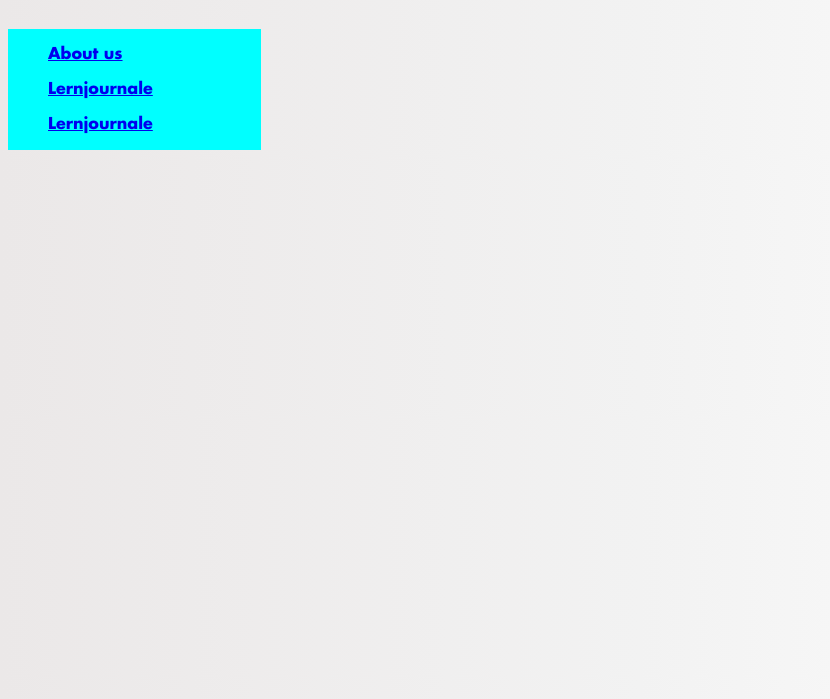
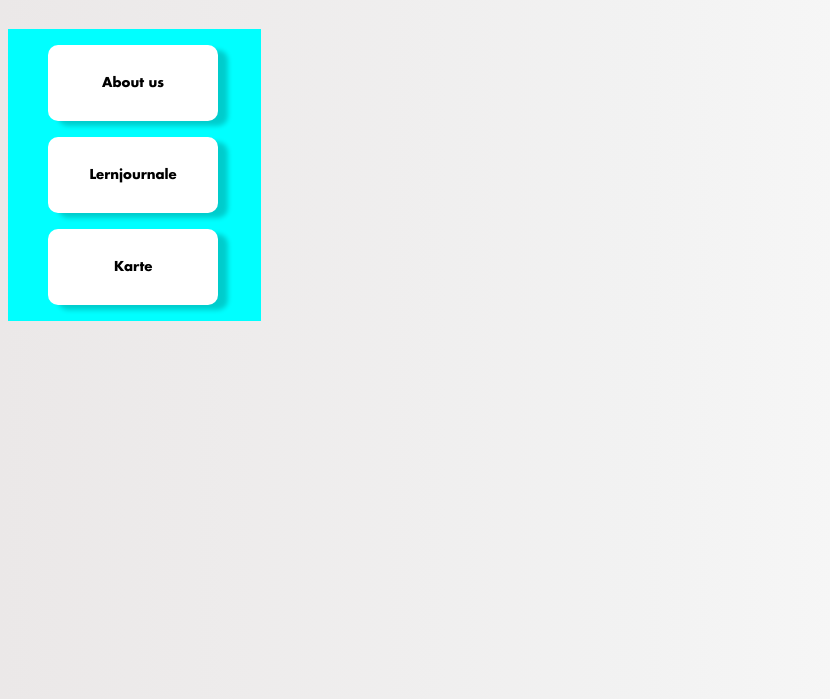
Before and after one commit to Raymonido/Projekt_Modul_293, a plain HTML site: page index.html in a window 1280 px wide. Shown: the part 101-800 px from the top of the page, without its empty margins (0-830 px from the left). Drawn offline with Linux system fonts and the light colour scheme.

Commit message:
Made a few changes

```diff
--- a/index.html
+++ b/index.html
@@ -16,16 +16,16 @@
 
 </div>
 
-<div class="navbar">
+<div class="navbar" id="navbar-hidden">
   <nav class="navigation">
     <ul>
-      <a href="/about">About us</a>
+      <button class="navbuttons"><a href="/about">About us</a></button>
     </ul>
     <ul>
-      <a href="/Lernjournale">Lernjournale</a>
+      <button class="navbuttons"><a href="/Lernjournale">Lernjournale</a></button>
     </ul>
     <ul>
-      <a href="/map">Lernjournale</a>
+      <button class="navbuttons"><a href="/map">Karte</a></button>
     </ul>
   </nav>
 </div>
--- a/style.css
+++ b/style.css
@@ -22,9 +22,33 @@ body {
   background-color: aqua;
   width: 20%;
   margin-left: 0;
-  box-shadow: black 10px;
+
 }
 
-.navigation{
+.navbuttons{
+  font-family: futura;
+  display: flex;
+  flex-direction: row;
+  background-color: white;
+  border: none;
+  border-radius: 10px;
+  padding: 30px;
+  box-shadow: 10px 5px 5px rgba(0, 0, 0, 0.2);
+  min-width: 80%;
+  min-height: 50px;
+  justify-content: center;
+  transition: ease-in 0.3s;
+}
 
+.navbuttons:hover {
+  background-color: beige;
+  font-size: large;
+  padding: 35px;
 }
+
+a {
+  text-decoration: none;
+  font-style: normal;
+  color: black;
+  font-weight: bold;
+}
```
Also changed, not shown: Lernjournale.html (+12 -0 lines), about.html (+12 -0 lines), map.html (+12 -0 lines).
